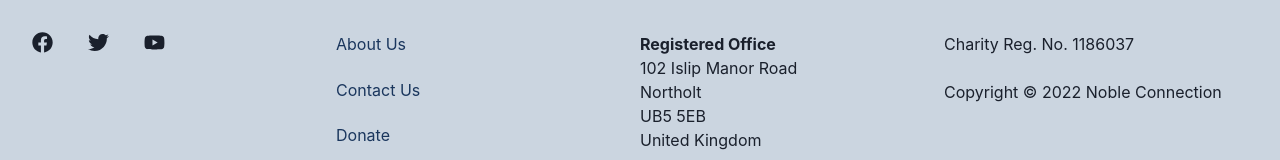
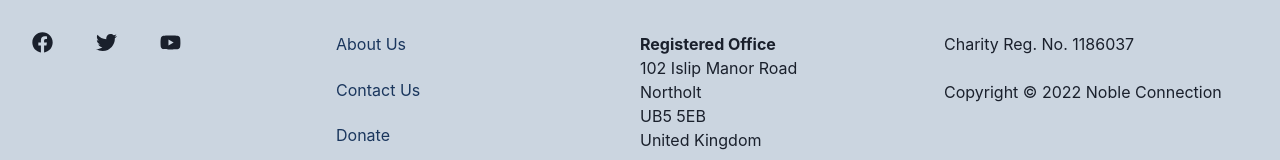
Before and after one commit to Noble-Connection/website, a Next.js app: page /donate in a window 1280 px wide. Shown: the top 160 px of the page. Built offline with nearby package versions, Linux system fonts and the light colour scheme.

Commit message:
Use `Stack` over `Flex` Chakra component

```diff
--- a/src/components/molecules/SocialMediaIcons/SocialMediaIcons.tsx
+++ b/src/components/molecules/SocialMediaIcons/SocialMediaIcons.tsx
@@ -1,5 +1,5 @@
 import Link from 'next/link';
-import { Flex } from '@chakra-ui/react';
+import { Stack } from '@chakra-ui/react';
 import { FaFacebook, FaTwitter, FaYoutube } from 'react-icons/fa';
 import { useContent } from '../../../contexts/content/useContent';
 import styles from './SocialMediaIcons.module.scss';
@@ -8,7 +8,7 @@
   const { links } = useContent();
 
   return (
-    <Flex>
+    <Stack direction="row">
       <Link href={links.facebook}>
         <a>
           <FaFacebook size={21} />
@@ -24,6 +24,6 @@
           <FaYoutube size={21} />
         </a>
       </Link>
-    </Flex>
+    </Stack>
   );
 };
```
